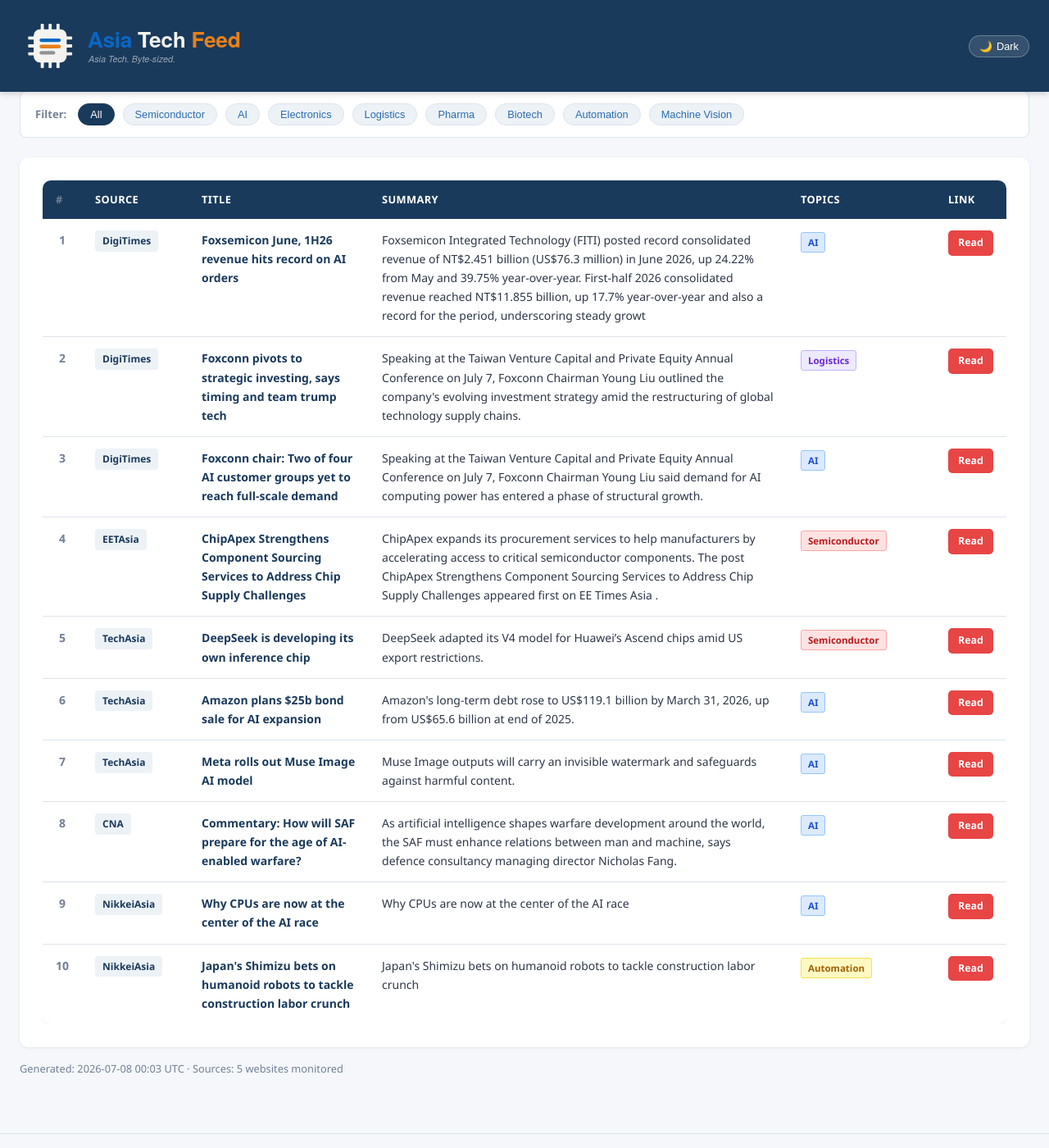
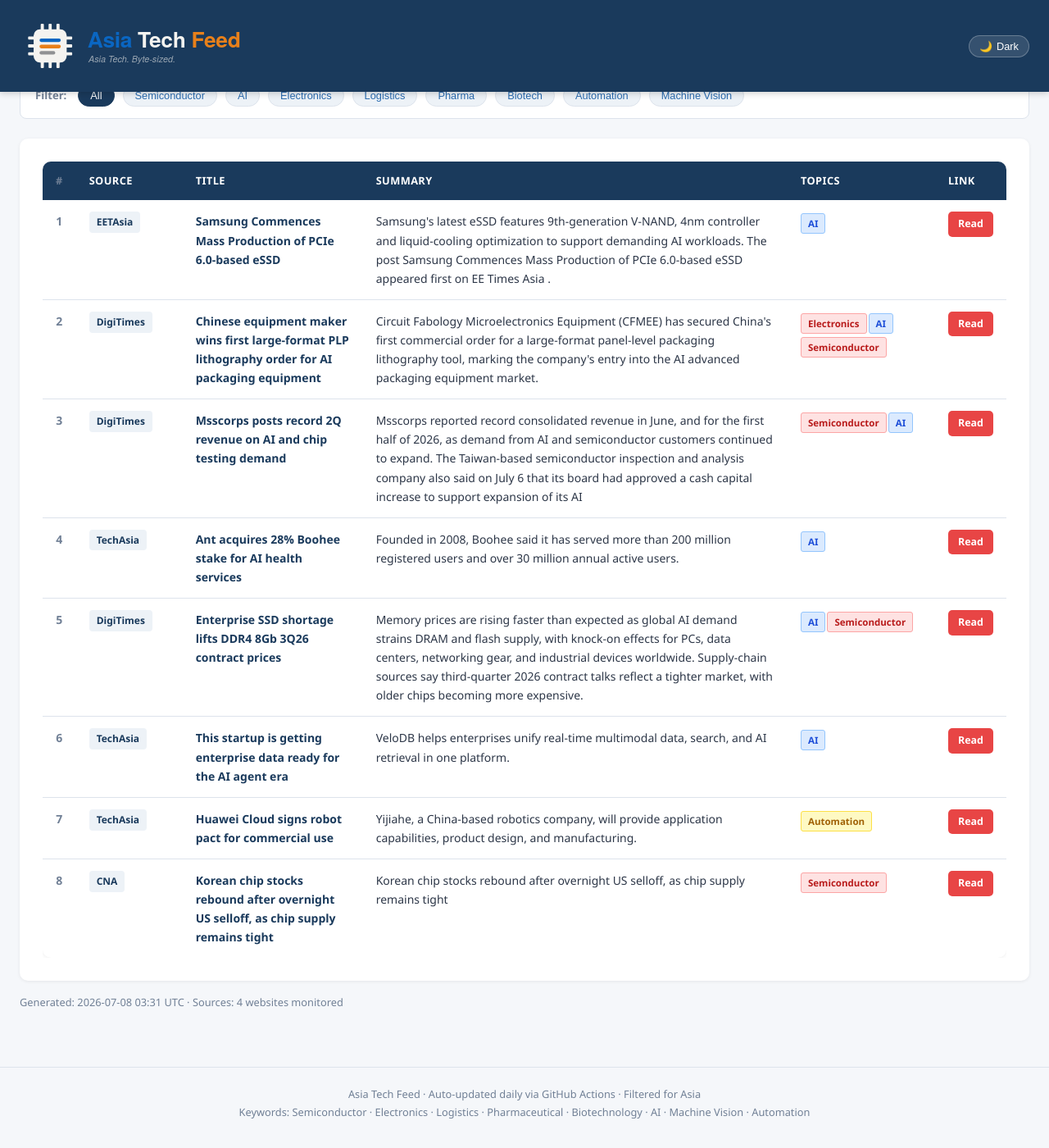
Before and after one commit to asiatechfeed/Asia-Tech-Feed, a Jekyll site: the page built from _posts/2026-07-08-asia-tech-news-digest.md, in a window 1280 px wide and 1400 px high, scrolled down 655 px. Shown: the whole window at 82% size. Built offline with Jekyll 4.4.1, drawn with Linux system fonts in a browser that asks for light colours; a script that is not in the unit is left out; some of the changed text lies outside the part shown.

Commit message:
📰 News digest 2026-07-08 (8 articles)

```diff
--- a/_posts/2026-07-08-asia-tech-news-digest.md
+++ b/_posts/2026-07-08-asia-tech-news-digest.md
@@ -1,16 +1,16 @@
 ---
 layout: post
 title: "Asia Tech News Digest - July 08, 2026"
-date: 2026-07-08 08:03:02 +0800
-articles_count: 10
-sources_count: 5
-sources: ["CNA", "DigiTimes", "EETAsia", "NikkeiAsia", "TechAsia"]
+date: 2026-07-08 11:31:26 +0800
+articles_count: 8
+sources_count: 4
+sources: ["CNA", "DigiTimes", "EETAsia", "TechAsia"]
 csv_file: /assets/data/news-2026-07-08.tsv
-featured_title: "Foxsemicon June, 1H26 revenue hits record on AI orders"
-featured_url: "https://www.digitimes.com/news/a20260707PD233/foxsemicon-equipment-revenue-thailand-2026.html"
-featured_source: "DigiTimes"
-featured_summary: "Foxsemicon Integrated Technology (FITI) posted record consolidated revenue of NT$2.451 billion (US$76.3 million) in June 2026, up 24.22% from May and 39.75% year-over-year. First-half 2026 consolidated revenue reached NT$11.855 billion, up 17.7% year-over-year and also a record for the period, underscoring steady growt"
-featured_image: "https://img.digitimes.com/newsshow/20260707pd233_files/1_b.jpg"
+featured_title: "Samsung Commences Mass Production of PCIe 6.0-based eSSD"
+featured_url: "https://www.eetasia.com/samsung-commences-mass-production-of-pcie-6-0-based-essd/"
+featured_source: "EETAsia"
+featured_summary: "Samsung's latest eSSD features 9th-generation V-NAND, 4nm controller and liquid-cooling optimization to support demanding AI workloads. The post Samsung Commences Mass Production of PCIe 6.0-based eSSD appeared first on EE Times Asia ."
+featured_image: ""
 ---
 
 <table class="news-table">
@@ -27,83 +27,67 @@ featured_image: "https://img.digitimes.com/newsshow/20260707pd233_files/1_b.jpg"
 <tbody>
 <tr>
   <td class="col-num">1</td>
-  <td class="col-source"><span class="source-badge">DigiTimes</span></td>
-  <td class="col-title"><span class="article-title">Foxsemicon June, 1H26 revenue hits record on AI orders</span></td>
-  <td class="col-summary">Foxsemicon Integrated Technology (FITI) posted record consolidated revenue of NT$2.451 billion (US$76.3 million) in June 2026, up 24.22% from May and 39.75% year-over-year. First-half 2026 consolidated revenue reached NT$11.855 billion, up 17.7% year-over-year and also a record for the period, underscoring steady growt</td>
+  <td class="col-source"><span class="source-badge">EETAsia</span></td>
+  <td class="col-title"><span class="article-title">Samsung Commences Mass Production of PCIe 6.0-based eSSD</span></td>
+  <td class="col-summary">Samsung's latest eSSD features 9th-generation V-NAND, 4nm controller and liquid-cooling optimization to support demanding AI workloads. The post Samsung Commences Mass Production of PCIe 6.0-based eSSD appeared first on EE Times Asia .</td>
   <td class="col-tags"><span class="tag ai">AI</span></td>
-  <td class="col-link"><a class="btn-link" href="https://www.digitimes.com/news/a20260707PD233/foxsemicon-equipment-revenue-thailand-2026.html" target="_blank" rel="noopener">Read</a></td>
+  <td class="col-link"><a class="btn-link" href="https://www.eetasia.com/samsung-commences-mass-production-of-pcie-6-0-based-essd/" target="_blank" rel="noopener">Read</a></td>
 </tr>
 <tr>
   <td class="col-num">2</td>
   <td class="col-source"><span class="source-badge">DigiTimes</span></td>
-  <td class="col-title"><span class="article-title">Foxconn pivots to strategic investing, says timing and team trump tech</span></td>
-  <td class="col-summary">Speaking at the Taiwan Venture Capital and Private Equity Annual Conference on July 7, Foxconn Chairman Young Liu outlined the company's evolving investment strategy amid the restructuring of global technology supply chains.</td>
-  <td class="col-tags"><span class="tag logis">Logistics</span></td>
-  <td class="col-link"><a class="btn-link" href="https://www.digitimes.com/news/a20260707PD232/foxconn-technology-taiwan-investment-market.html" target="_blank" rel="noopener">Read</a></td>
+  <td class="col-title"><span class="article-title">Chinese equipment maker wins first large-format PLP lithography order for AI packaging equipment</span></td>
+  <td class="col-summary">Circuit Fabology Microelectronics Equipment (CFMEE) has secured China's first commercial order for a large-format panel-level packaging lithography tool, marking the company's entry into the AI advanced packaging equipment market.</td>
+  <td class="col-tags"><span class="tag semi">Electronics</span><span class="tag ai">AI</span><span class="tag semi">Semiconductor</span></td>
+  <td class="col-link"><a class="btn-link" href="https://www.digitimes.com/news/a20260708PD214/china-ai-packaging-equipment-demand.html" target="_blank" rel="noopener">Read</a></td>
 </tr>
 <tr>
   <td class="col-num">3</td>
   <td class="col-source"><span class="source-badge">DigiTimes</span></td>
-  <td class="col-title"><span class="article-title">Foxconn chair: Two of four AI customer groups yet to reach full-scale demand</span></td>
-  <td class="col-summary">Speaking at the Taiwan Venture Capital and Private Equity Annual Conference on July 7, Foxconn Chairman Young Liu said demand for AI computing power has entered a phase of structural growth.</td>
-  <td class="col-tags"><span class="tag ai">AI</span></td>
-  <td class="col-link"><a class="btn-link" href="https://www.digitimes.com/news/a20260707PD231/taiwan-foxconn-young-liu-demand-infrastructure.html" target="_blank" rel="noopener">Read</a></td>
+  <td class="col-title"><span class="article-title">Msscorps posts record 2Q revenue on AI and chip testing demand</span></td>
+  <td class="col-summary">Msscorps reported record consolidated revenue in June, and for the first half of 2026, as demand from AI and semiconductor customers continued to expand. The Taiwan-based semiconductor inspection and analysis company also said on July 6 that its board had approved a cash capital increase to support expansion of its AI </td>
+  <td class="col-tags"><span class="tag semi">Semiconductor</span><span class="tag ai">AI</span></td>
+  <td class="col-link"><a class="btn-link" href="https://www.digitimes.com/news/a20260706PD245/revenue-ai-chip-testing-demand-silicon.html" target="_blank" rel="noopener">Read</a></td>
 </tr>
 <tr>
   <td class="col-num">4</td>
-  <td class="col-source"><span class="source-badge">EETAsia</span></td>
-  <td class="col-title"><span class="article-title">ChipApex Strengthens Component Sourcing Services to Address Chip Supply Challenges</span></td>
-  <td class="col-summary">ChipApex expands its procurement services to help manufacturers by accelerating access to critical semiconductor components. The post ChipApex Strengthens Component Sourcing Services to Address Chip Supply Challenges appeared first on EE Times Asia .</td>
-  <td class="col-tags"><span class="tag semi">Semiconductor</span></td>
-  <td class="col-link"><a class="btn-link" href="https://www.eetasia.com/chipapex-strengthens-component-sourcing-services-to-address-chip-supply-challenges/" target="_blank" rel="noopener">Read</a></td>
+  <td class="col-source"><span class="source-badge">TechAsia</span></td>
+  <td class="col-title"><span class="article-title">Ant acquires 28% Boohee stake for AI health services</span></td>
+  <td class="col-summary">Founded in 2008, Boohee said it has served more than 200 million registered users and over 30 million annual active users.</td>
+  <td class="col-tags"><span class="tag ai">AI</span></td>
+  <td class="col-link"><a class="btn-link" href="https://www.techinasia.com/ant-group-profit-estimated-to-rise-10-to-1-2b" target="_blank" rel="noopener">Read</a></td>
 </tr>
 <tr>
   <td class="col-num">5</td>
-  <td class="col-source"><span class="source-badge">TechAsia</span></td>
-  <td class="col-title"><span class="article-title">DeepSeek is developing its own inference chip</span></td>
-  <td class="col-summary">DeepSeek adapted its V4 model for Huawei’s Ascend chips amid US export restrictions.</td>
-  <td class="col-tags"><span class="tag semi">Semiconductor</span></td>
-  <td class="col-link"><a class="btn-link" href="https://www.techinasia.com/chinas-deepseek-eyes-10b-funding-at-45b-valuation" target="_blank" rel="noopener">Read</a></td>
+  <td class="col-source"><span class="source-badge">DigiTimes</span></td>
+  <td class="col-title"><span class="article-title">Enterprise SSD shortage lifts DDR4 8Gb 3Q26 contract prices</span></td>
+  <td class="col-summary">Memory prices are rising faster than expected as global AI demand strains DRAM and flash supply, with knock-on effects for PCs, data centers, networking gear, and industrial devices worldwide. Supply-chain sources say third-quarter 2026 contract talks reflect a tighter market, with older chips becoming more expensive.</td>
+  <td class="col-tags"><span class="tag ai">AI</span><span class="tag semi">Semiconductor</span></td>
+  <td class="col-link"><a class="btn-link" href="https://www.digitimes.com/news/a20260708PD215/ddr4-ssd-market-demand-dram.html" target="_blank" rel="noopener">Read</a></td>
 </tr>
 <tr>
   <td class="col-num">6</td>
   <td class="col-source"><span class="source-badge">TechAsia</span></td>
-  <td class="col-title"><span class="article-title">Amazon plans $25b bond sale for AI expansion</span></td>
-  <td class="col-summary">Amazon's long-term debt rose to US$119.1 billion by March 31, 2026, up from US$65.6 billion at end of 2025.</td>
+  <td class="col-title"><span class="article-title">This startup is getting enterprise data ready for the AI agent era</span></td>
+  <td class="col-summary">VeloDB helps enterprises unify real-time multimodal data, search, and AI retrieval in one platform.</td>
   <td class="col-tags"><span class="tag ai">AI</span></td>
-  <td class="col-link"><a class="btn-link" href="https://www.techinasia.com/amazon-secures-17-5b-loan-as-ai-spending-rises" target="_blank" rel="noopener">Read</a></td>
+  <td class="col-link"><a class="btn-link" href="https://www.techinasia.com/startup-enterprise-data-ready-ai-agent-era" target="_blank" rel="noopener">Read</a></td>
 </tr>
 <tr>
   <td class="col-num">7</td>
   <td class="col-source"><span class="source-badge">TechAsia</span></td>
-  <td class="col-title"><span class="article-title">Meta rolls out Muse Image AI model</span></td>
-  <td class="col-summary">Muse Image outputs will carry an invisible watermark and safeguards against harmful content.</td>
-  <td class="col-tags"><span class="tag ai">AI</span></td>
-  <td class="col-link"><a class="btn-link" href="https://www.techinasia.com/meta-launches-small-business-ai-academy-apac" target="_blank" rel="noopener">Read</a></td>
+  <td class="col-title"><span class="article-title">Huawei Cloud signs robot pact for commercial use</span></td>
+  <td class="col-summary">Yijiahe, a China-based robotics company, will provide application capabilities, product design, and manufacturing.</td>
+  <td class="col-tags"><span class="tag auto">Automation</span></td>
+  <td class="col-link"><a class="btn-link" href="https://www.techinasia.com/huawei-unveils-new-open-source-ai-model-openpangu" target="_blank" rel="noopener">Read</a></td>
 </tr>
 <tr>
   <td class="col-num">8</td>
   <td class="col-source"><span class="source-badge">CNA</span></td>
-  <td class="col-title"><span class="article-title">Commentary: How will SAF prepare for the age of AI-enabled warfare?</span></td>
-  <td class="col-summary">As artificial intelligence shapes warfare development around the world, the SAF must enhance relations between man and machine, says defence consultancy managing director Nicholas Fang.</td>
-  <td class="col-tags"><span class="tag ai">AI</span></td>
-  <td class="col-link"><a class="btn-link" href="https://www.channelnewsasia.com/commentary/saf-day-ai-defence-war-drone-military-6237926" target="_blank" rel="noopener">Read</a></td>
-</tr>
-<tr>
-  <td class="col-num">9</td>
-  <td class="col-source"><span class="source-badge">NikkeiAsia</span></td>
-  <td class="col-title"><span class="article-title">Why CPUs are now at the center of the AI race</span></td>
-  <td class="col-summary">Why CPUs are now at the center of the AI race</td>
-  <td class="col-tags"><span class="tag ai">AI</span></td>
-  <td class="col-link"><a class="btn-link" href="https://asia.nikkei.com/business/technology/tech-asia/why-cpus-are-now-at-the-center-of-the-ai-race" target="_blank" rel="noopener">Read</a></td>
-</tr>
-<tr>
-  <td class="col-num">10</td>
-  <td class="col-source"><span class="source-badge">NikkeiAsia</span></td>
-  <td class="col-title"><span class="article-title">Japan's Shimizu bets on humanoid robots to tackle construction labor crunch</span></td>
-  <td class="col-summary">Japan's Shimizu bets on humanoid robots to tackle construction labor crunch</td>
-  <td class="col-tags"><span class="tag auto">Automation</span></td>
-  <td class="col-link"><a class="btn-link" href="https://asia.nikkei.com/business/technology/artificial-intelligence/japan-s-shimizu-bets-on-humanoid-robots-to-tackle-construction-labor-crunch" target="_blank" rel="noopener">Read</a></td>
+  <td class="col-title"><span class="article-title">Korean chip stocks rebound after overnight US selloff, as chip supply remains tight</span></td>
+  <td class="col-summary">Korean chip stocks rebound after overnight US selloff, as chip supply remains tight</td>
+  <td class="col-tags"><span class="tag semi">Semiconductor</span></td>
+  <td class="col-link"><a class="btn-link" href="https://www.channelnewsasia.com/business/korean-chip-stocks-rebound-after-overnight-us-selloff-chip-supply-remains-tight-6239766" target="_blank" rel="noopener">Read</a></td>
 </tr>
 </tbody>
 </table>
```
Also changed, not shown: _data/seen_urls.json (+9 -1 lines), _digest_meta.json (+17 -18 lines), assets/data/news-2026-07-08.tsv (+8 -10 lines), assets/data/search-index.json.
